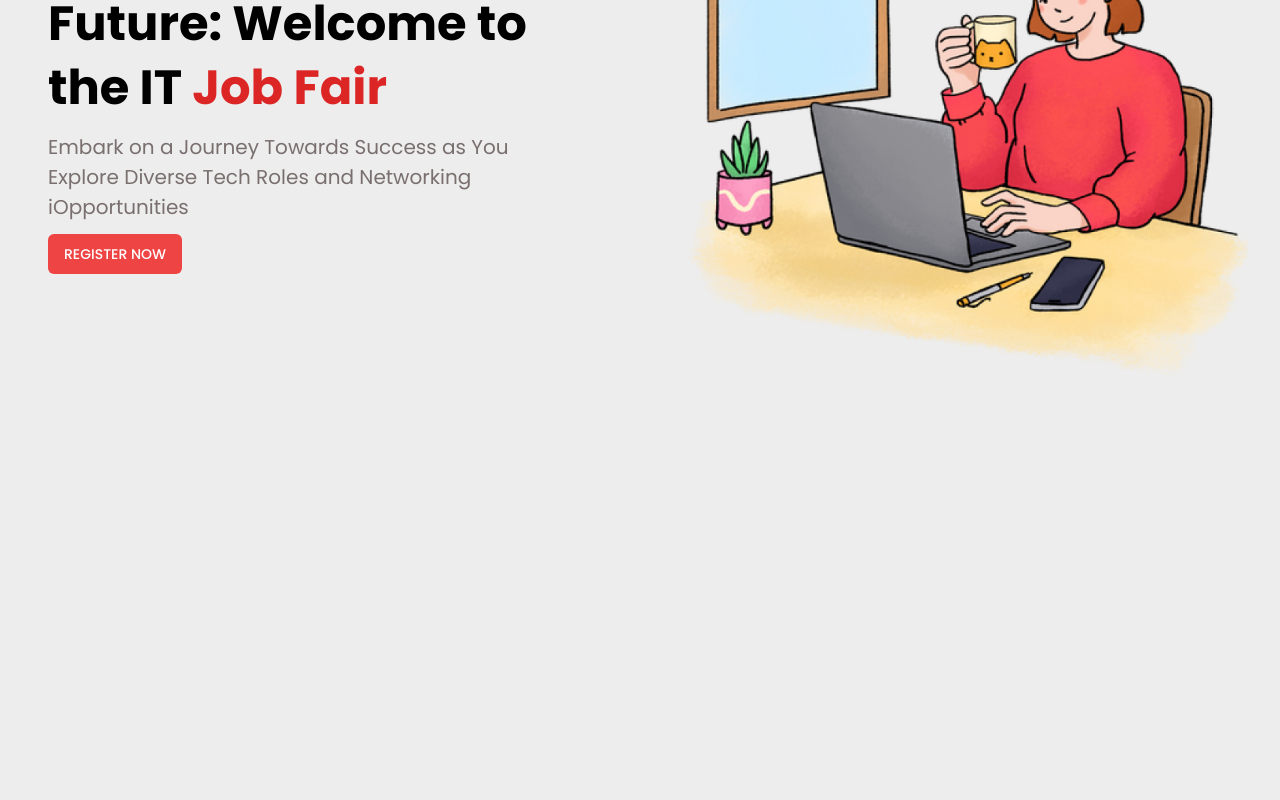
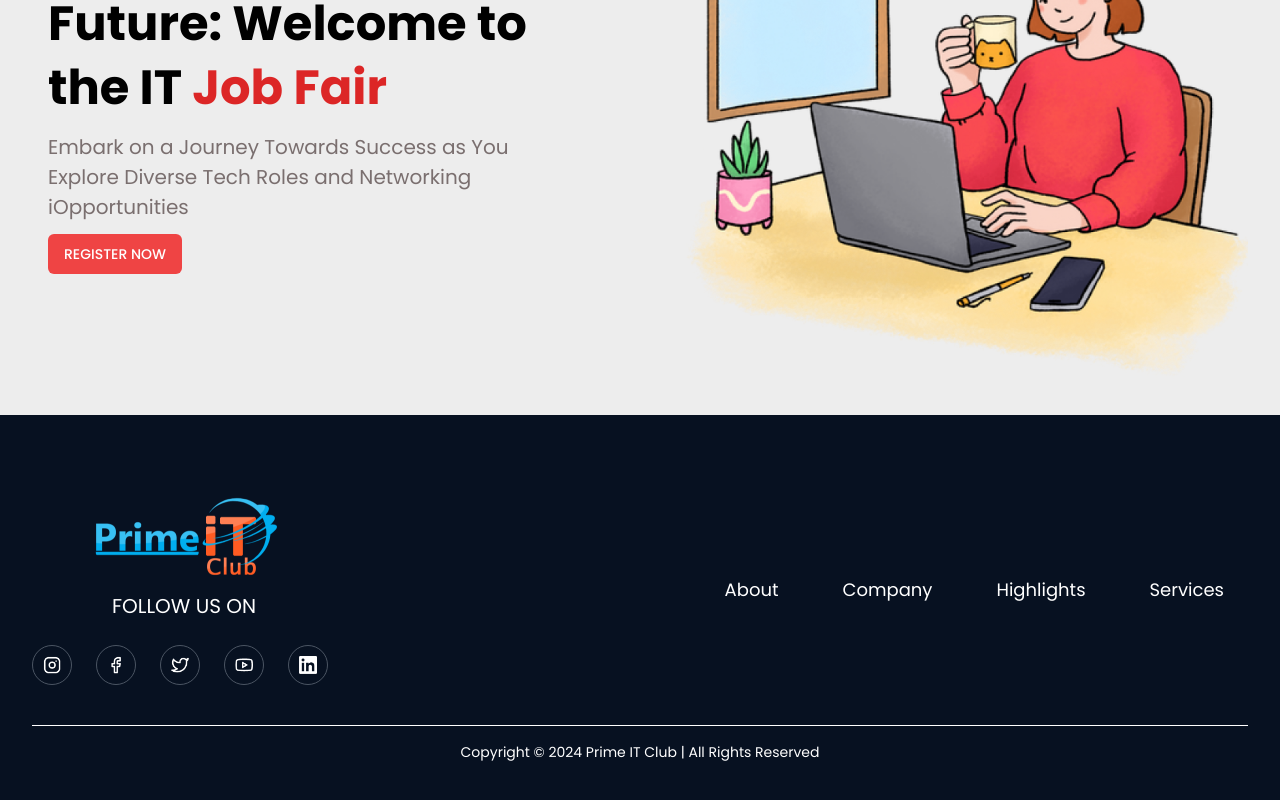
Before and after one commit to tyzrex/Prime-Job-Fair, a React (Vite) app: page / in a window 1280 px wide. Shown: the part 2362-3162 px from the top of the page. Before the commit the page ends 2777 px from the top, so only its background shows below. Built offline with nearby package versions, Linux system fonts and the light colour scheme.

Commit message:
footer addde

```diff
--- a/src/App.tsx
+++ b/src/App.tsx
@@ -26,7 +26,7 @@ function App() {
             </Routes> */}
             <Home/>
 
-            {/* <Footer /> */}
+            <Footer />
         </>
     );
 }
--- a/src/components/global/footer.tsx
+++ b/src/components/global/footer.tsx
@@ -1,57 +1,29 @@
 import PrimeItClub from "@/assets/it_club_logo 1.png";
-import InstagramIcon from "@/assets/li_instagram.png";
-import FacebookIcon from "@/assets/li_facebook.png";
-import TwitterIcon from "@/assets/li_twitter.png";
-import YouTubeIcon from "@/assets/li_youtube.png";
-import LinkedInIcon from "@/assets/li_linkedin.png";
+
+import SectionWrapper from "../wrapper/section-wrapper";
+import MaxWidthWrapper from "../wrapper/maxwidth-wrapper";
+import { NavLink } from "../reusables/nav-link";
+import { socials } from "@/constants/socials";
 
 export default function Footer() {
   return (
     <>
-            <footer className="bg-white bg-cover bg-center text-black">
-                <div className="mx-auto w-full max-w-7xl px-5 py-16 md:px-10 md:py-24 lg:py-32">
-                    <div className="flex flex-col items-center">
-                        <a href="#" className="mb-8 inline-block max-w-full">
-                            <img src={PrimeItClub} alt="" className="inline-block max-w-52" />
-                        </a>
-                        {/* <div className="text-center font-semibold max-[991px]:ml-0 max-[991px]:mr-0 max-[991px]:py-1">
-              <a
-                href="#"
-                className="inline-block px-6 py-2 font-normal transition hover:text-[#d6a701]"
-              >
-                About
-              </a>
-              <a
-                href="#"
-                className="inline-block px-6 py-2 font-normal transition hover:text-[#d6a701]"
-              >
-                Schedule
-              </a>
-              <a
-                href="#"
-                className="inline-block px-6 py-2 font-normal transition hover:text-[#d6a701]"
-              >
-                Contact
-              </a>
-              <a
-                href="#"
-                className="inline-block px-6 py-2 font-normal transition hover:text-[#d6a701]"
-              >
-                Support
-              </a>
-              <a
-                href="#"
-                className="inline-block px-6 py-2 font-normal transition hover:text-[#d6a701]"
-              >
-                Help
-              </a>
-            </div> */}
-                        <div className="mt-8 w-48 border-b border-solid border-b-white"></div>
-                        <div className="text-center my-10">
-                            <h3 className="text-[14px] md:text-[18px] lg:text-[24px] uppercase">
+      <footer className="text-white bg-cover bg-center bg-[#071121]">
+        <SectionWrapper className="lg:pb-10 md:pb-8 pb-6">          <MaxWidthWrapper>
+          <div className="flex
+          flex-col
+          lg:flex-row
+          lg:justify-between ">
+            <div className="flex flex-col mitems-center">
+              <div className="space-y-3 text-center">
+                <img src={PrimeItClub} alt="" className="inline-block
+                md:max-w-48
+                lg:max-w-52 " />
+                <h3 className="text-[14px] md:text-[18px] lg:text-[20px] uppercase   font-normal text-[#fff]">
                   Follow us on
                 </h3>
-                            <div className="flex gap-4 flex-wrap mt-2 justify-center">
+              </div>
+              <div className="flex gap-4 flex-wrap mt-6 justify-center">
                 {socials.map((social, index) => (
                   <a
                     key={index}
@@ -60,47 +32,30 @@ export default function Footer() {
                     rel="noreferrer"
                     className="inline-block w-9 h-9 md:w-10 md:h-10 mr-2"
                   >
-                                        <div className="border border-black bg-black rounded-full p-[10px]">
+                    <div className="border border-gray-600 rounded-full p-[10px]">
                       <img src={social.icon} alt={social.name} />
                     </div>
                   </a>
                 ))}
+
               </div>
             </div>
-                        <p className="max-[479px]:text-sm">
-                            Prime IT Club © Copyright 2024. All rights reserved.
-                        </p>
+            <div className="mt-4 md:mt-0
+           flex space-x-4 justify-center items-center">
+              <NavLink id="aboutSection" title="About" className="
+                text-white inline-block md:px-6 md:py-2 font-normal transition hover:text-gray-500 " />
+              <NavLink id="companySection" title="Company" className=" text-white inline-block md:px-6 md:py-2  font-normal transition hover:text-gray-500" />
+              <NavLink id="highlightsSection" title="Highlights" className=" text-white inline-block md:px-6 md:py-2  font-normal transition hover:text-gray-500" />
+              <NavLink id="servicesSection" title="Services" className=" text-white inline-block md:px-6 md:py-2  font-normal transition hover:text-gray-500" />
             </div>
           </div>
+          <div className="
+          mt-5
+          lg:mt-10  w-100 border-b border-solid border-b-white"></div>
+          <p className="text-sm text-center mt-2 md:mt-4">Copyright © 2024 Prime IT Club | All Rights Reserved </p>
+        </MaxWidthWrapper>
+        </SectionWrapper>
       </footer>
     </>
   );
 }
-
-export const socials = [
-    {
-        name: "Instagram",
-        link: "https://www.instagram.com/primeitclub/",
-        icon: InstagramIcon,
-    },
-    {
-        name: "Facebook",
-        link: "https://www.facebook.com/primeitclub",
-        icon: FacebookIcon,
-    },
-    {
-        name: "Twitter",
-        link: "https://twitter.com/_primeitclub",
-        icon: TwitterIcon,
-    },
-    {
-        name: "YouTube",
-        link: "https://www.youtube.com/@primeitclub",
-        icon: YouTubeIcon,
-    },
-    {
-        name: "LinkedIn",
-        link: "https://www.linkedin.com/company/prime-it-club/",
-        icon: LinkedInIcon,
-    },
-];
--- a/src/components/reusables/nav-link.tsx
+++ b/src/components/reusables/nav-link.tsx
@@ -1,4 +1,6 @@
-export function NavLink({ id, title }: { id: string, title: string }) {
+import { cn } from "@/lib/utils"
+
+export function NavLink({ id, title, className }: { id: string, title: string, className?: string }) {
       return (
             <>
                   <a
@@ -9,9 +11,7 @@ export function NavLink({ id, title }: { id: string, title: string }) {
                                     behavior: 'smooth'
                               })
                         }}
-                        className="text-textsec text-lg cursor-pointer
-                        hover:text-[#003145]
-                        "
+                        className={cn("text-textsec text-base md:text-lg cursor-pointer hover:text-[#003145]", className)}
                   >
                         {title}
                   </a>
--- a/src/components/wrapper/section-wrapper.tsx
+++ b/src/components/wrapper/section-wrapper.tsx
@@ -8,7 +8,7 @@ export default function SectionWrapper({ children,
       className?: string;
 }) {
       return <section className={cn(
-            "pt-10 md:pt-20 "
+            "pt-10 md:pt-20 ", className
       )}>
             {children}
       </section>
--- /dev/null
+++ b/src/constants/socials.ts
@@ -0,0 +1,32 @@
+import InstagramIcon from "@/assets/li_instagram.png";
+import FacebookIcon from "@/assets/li_facebook.png";
+import TwitterIcon from "@/assets/li_twitter.png";
+import YouTubeIcon from "@/assets/li_youtube.png";
+import LinkedInIcon from "@/assets/li_linkedin.png";
+export const socials = [
+      {
+        name: "Instagram",
+        link: "https://www.instagram.com/primeitclub/",
+        icon: InstagramIcon,
+      },
+      {
+        name: "Facebook",
+        link: "https://www.facebook.com/primeitclub",
+        icon: FacebookIcon,
+      },
+      {
+        name: "Twitter",
+        link: "https://twitter.com/_primeitclub",
+        icon: TwitterIcon,
+      },
+      {
+        name: "YouTube",
+        link: "https://www.youtube.com/@primeitclub",
+        icon: YouTubeIcon,
+      },
+      {
+        name: "LinkedIn",
+        link: "https://www.linkedin.com/company/prime-it-club/",
+        icon: LinkedInIcon,
+      },
+    ];
```
Lines whose indentation alone changed are shown as unchanged.
